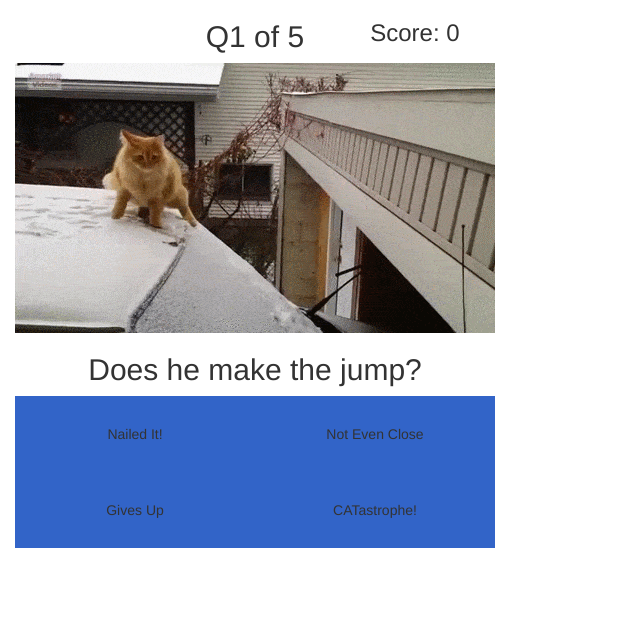
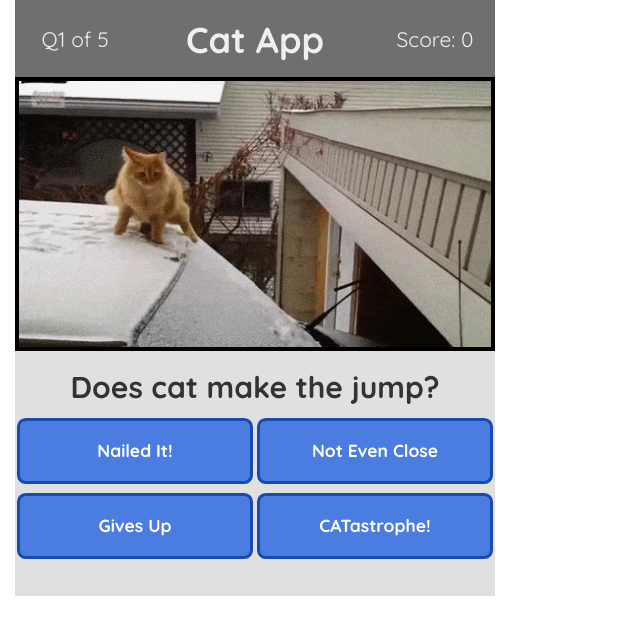
Before and after one commit to sebastienbw/iat381A1, a plain HTML site: page app/index.html in a window 1280 px wide. Both pictures are taken after a click on the button "Start the Quiz". Shown: the whole page, without its empty margins (0-640 px from the left). Drawn offline with Linux system fonts and the light colour scheme.

Commit message:
basic styling

```diff
--- a/app/css/style.css
+++ b/app/css/style.css
@@ -2,26 +2,16 @@
 /*-------By Sage & Seb--------*/
 
 .placeholder {
-/*  max-height: 240;
-  max-width: 320;
-  margin: 20px 20px 10px 0
-  color: white;
-  background-color: black;
-  display: block;
-  padding: 10px;
-  border: 2px;
-  border: solid red;
-  -webkit-box-sizing: content-box;
-  -moz-box-sizing: content-box;
-  box-sizing: content-box;
-  text-align: center;*/
-
   max-width: 100%;
   height: auto;
 }
 
+#options {
+  font-size: 1.25em;
+}
+
 .resting {
-  background-color: white;
+  background-color: #E0E0E0;
 }
 
 .correct {
@@ -34,6 +24,15 @@
 
 .nextQuestionVisible {
   visibility: visible;
+  font-size: 2em;
+  font-weight: bold;
+  /*background-color: yellow;*/
+  border-radius:0.5em;
+  display: block;
+}
+
+.nextQuestionVisible:hover {
+  color:white;
 }
 
 .nextQuestionHidden {
@@ -41,10 +40,16 @@
 }
 
 .answer-btn {
-  padding: 2em;
-  background-color: rgb(50,100,200);
+  padding: 1em;
+  margin: 0.25em -0.75em;
+  background-color: rgb(75,125,225);
   -webkit-transition: background-color 0.5s;
   transition: background-color 0.5s;
+  border-radius: 0.5em;
+  border-style:solid;
+  border-color: rgb(25,75,175);
+  color: white;
+  font-weight: bold;
 }
 
 .answer-btn:hover {
@@ -60,8 +65,65 @@
 
 .answer-btn.correct {
   background-color: green;
+  border-color: green;
 }
 
 .answer-btn.wrong {
   background-color: red;
+  border-color: red;
 }
+
+.image-border-idle {
+  border: 4px;
+  border-style: solid;
+  border-color: #000000;
+}
+
+.image-border-correct {
+  border: 4px;
+  border-style: solid;
+  border-color: #00FF00;
+}
+
+.image-border-wrong {
+  border: 4px;
+  border-style: solid;
+  border-color: #FF0000;
+}
+
+.header {
+  background-color: #000000;
+  opacity: 0.5;
+  height: 5.5em;
+}
+
+.header-pad {
+  padding: 0.6em 0em 0em 0em;
+}
+
+.header-text {
+  opacity: 1;
+  color: white;
+}
+
+.footer {
+  /*display: block;*/
+/*  height: 9em;*/
+}
+
+body {
+  font-family: 'Quicksand', sans-serif;
+}
+
+h1 {
+
+  font-weight: bold;
+}
+
+h2 {
+  font-weight: bold;
+}
+
+h3 {
+  font-size: 1.5em;
+}
--- a/app/index.html
+++ b/app/index.html
@@ -6,6 +6,7 @@
 		<meta name="viewport" content="width=device-width, initial-scale=1.0">
 		<link rel="stylesheet" href="bower_components/bootstrap/dist/css/bootstrap.css">
 		<link rel="stylesheet" href="css/style.css">
+		<link href='http://fonts.googleapis.com/css?family=Quicksand:400,700' rel='stylesheet' type='text/css'>
 		<script src="bower_components/jquery/dist/jquery.js"></script>
 		<script src="bower_components/angular/angular.js"></script>
 		<script src="js/app.js"></script>
--- a/app/js/app.js
+++ b/app/js/app.js
@@ -11,6 +11,7 @@ app.directive('quiz', function(quizFactory) {
 				scope.quizOver = false;
 				scope.inProgress = true;
 				scope.answered = false;
+				scope.imageBorder = "image-border-idle";
 				scope.getQuestion();
 				scope.resetButtons();
 				scope.bgClass = "resting";
@@ -33,6 +34,7 @@ app.directive('quiz', function(quizFactory) {
 				var q = quizFactory.getQuestion(scope.id);
 				scope.bgClass = "resting";
 				scope.nextQuestion = "nextQuestionHidden";
+				scope.imageBorder = "image-border-idle";
 				if(q) {
 					scope.question = q.question;
 					scope.options = q.options;
@@ -65,8 +67,10 @@ app.directive('quiz', function(quizFactory) {
 			scope.givenAnswer = function() {
 				if (scope.result == true) {
 					scope.bgClass = "correct";
+					scope.imageBorder = "image-border-correct";
 				} else {
 					scope.bgClass = "wrong";
+					scope.imageBorder = "image-border-wrong";
 				}
 				scope.answerAnimation();
 				scope.nextQuestion = "nextQuestionVisible";
@@ -101,7 +105,7 @@ app.directive('quiz', function(quizFactory) {
 app.factory('quizFactory', function() {
 	var questions = [
 		{
-			question: "Does he make the jump?",
+			question: "Does cat make the jump?",
 			options: ["Nailed It!", "Not Even Close", "Gives Up", "CATastrophe!"],
 			answer: 1,
 			image: "img/question1.gif",
--- a/app/template.html
+++ b/app/template.html
@@ -3,20 +3,22 @@
 		<div ng-show="!quizOver">
 
 			<div class="row-fluid">
-				<div class="col-sm-4">
-
+				<div class="header">
+					<div class="col-sm-3 header-pad header-text">
+						<h3 id="question">Q{{id + 1}} of 5</h3>
 					</div>
-				<div class="col-sm-4">
-					<h2 id="question">Q{{id + 1}} of 5</h2>
+					<div class="col-sm-6 header-text">
+						<h1>Cat App</h1>
 					</div>
-				<div class="col-sm-4">
+					<div class="col-sm-3 header-pad header-text">
 						<h3 id="score">Score: {{score}}</h3>
+					</div>
 		 		</div>
 			</div>
 
 			<div class ="row-fluid">
 				<div class="span12">
-					<img class= "placeholder" src="{{image}}" width="600" height="480" alt="A large fluffly black and white kitten that looks very sad at the world while the world around is it blurry">
+					<img class= "placeholder {{imageBorder}}" src="{{image}}" width="480" height="270">
 				</div>
 			</div>
 
@@ -28,25 +30,36 @@
 
 			<div id="options">
 				<div class ="row-fluid">
-					<div class="col-md-6 answer-btn {{btn[0]}}" name="answer" value="{{options[0]}}" ng-click="checkAnswer(options[0])">
+					<div class="col-md-6">
+						<div class="answer-btn {{btn[0]}}" name="answer" value="{{options[0]}}" ng-click="checkAnswer(options[0])">
 							{{options[0]}}
 						</div>
-					<div class="col-md-6 answer-btn {{btn[1]}}" name="answer" value="{{options[1]}}" ng-click="checkAnswer(options[1])">
+					</div>
+					<div class="col-md-6">
+						<div class="answer-btn {{btn[1]}}" name="answer" value="{{options[1]}}" ng-click="checkAnswer(options[1])">
 							{{options[1]}}
 						</div>
 					</div>
+				</div>
 				<div class ="row-fluid">
-					<div class="col-md-6 answer-btn {{btn[2]}}" name="answer" value="{{options[2]}}" ng-click="checkAnswer(options[2])">
+					<div class="col-md-6">
+						<div class="answer-btn {{btn[2]}}" name="answer" value="{{options[2]}}" ng-click="checkAnswer(options[2])">
 							{{options[2]}}
 						</div>
-					<div class="col-md-6 answer-btn {{btn[3]}}" name="answer" value="{{options[3]}}" ng-click="checkAnswer(options[3])">
+					</div>
+					<div class="col-md-6">
+						<div class="answer-btn {{btn[3]}}" name="answer" value="{{options[3]}}" ng-click="checkAnswer(options[3])">
 							{{options[3]}}
 						</div>
 					</div>
 				</div>
+			</div>
 
-			<button class="{{nextQuestion}}" ng-click="swapQuestion()">Next Question!</button>
-
+			<div class ="row-fluid">
+					<div class="{{nextQuestion}} footer" ng-click="swapQuestion()">
+						<h2>Next Question >>></h2>
+					</div>
+			</div>
 		</div>
 
 		<div ng-show="quizOver">
```
Lines whose indentation alone changed are shown as unchanged.
